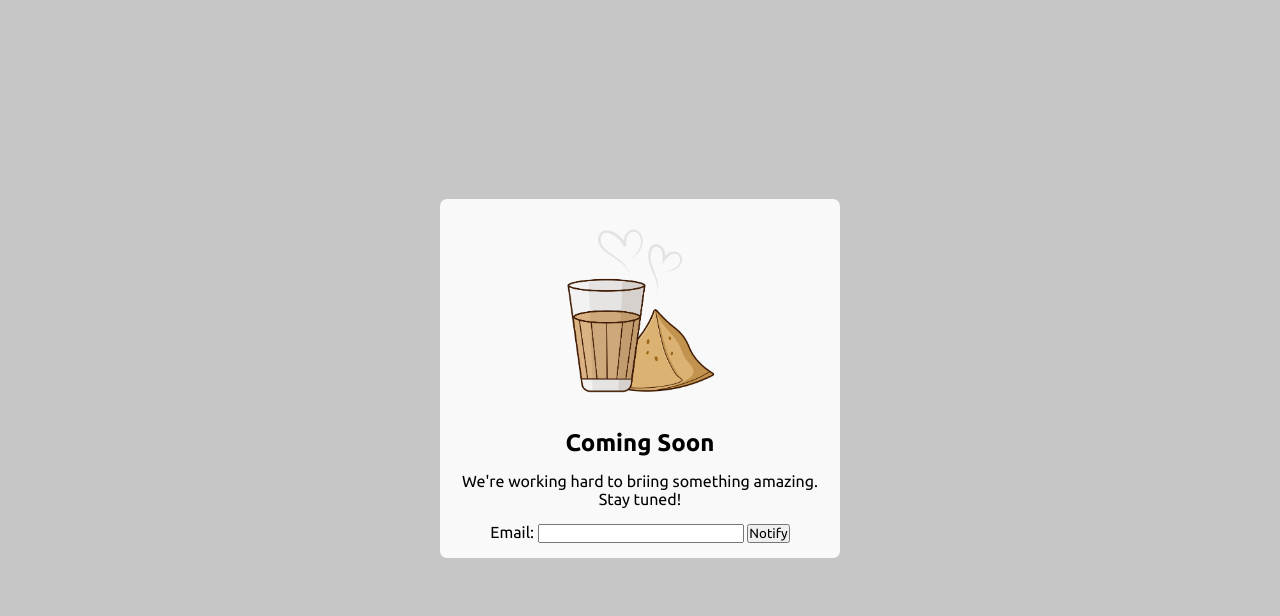
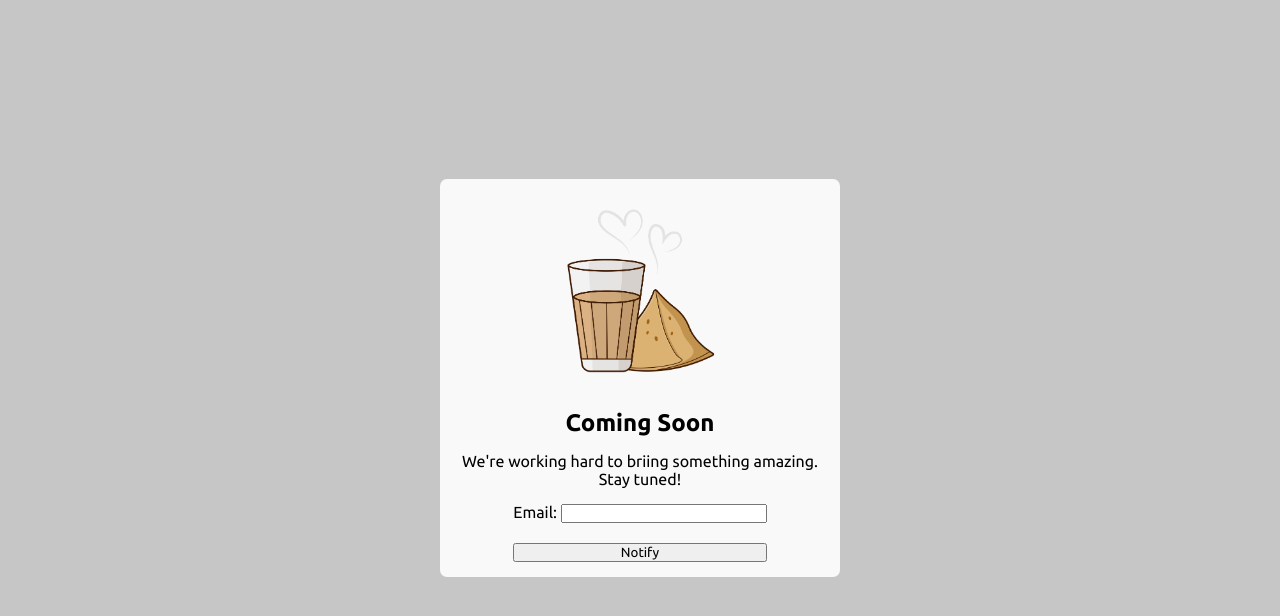
Before and after one commit to itspriyambhattacharya/basic-coming-soon-page-template, a plain HTML site: page index.html in a window 1280 px wide. Shown: the part 102-718 px from the top of the page. Drawn offline with Linux system fonts and the light colour scheme; a web font is replaced by a local one.

Commit message:
Added CSS to design the form

```diff
--- a/css/style.css
+++ b/css/style.css
@@ -86,3 +86,9 @@ header nav ul {
 .container .content p {
   text-align: center;
 }
+
+.container .content form {
+  display: flex;
+  flex-direction: column;
+  gap: 20px;
+}
```
